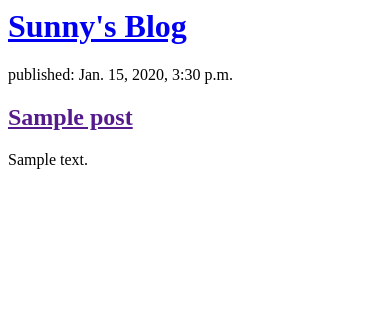
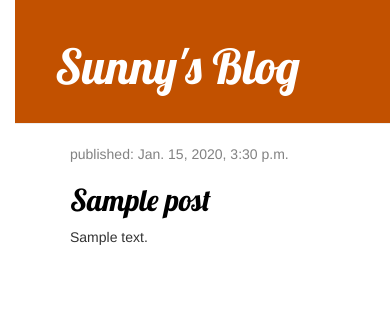
Before and after one commit to Sunil-Yaragoppa/my-first-blog, a Django app: template blog/templates/blog/post_list.html in a window 390 px wide. Shown: the top 316 px of the page. Run offline with Django 3.2, Linux system fonts and the light colour scheme; the template is opened without the code that fills it: values that come from a table or form of the project are taken from there, others are empty; tables that the repository leaves empty hold one stand-in row (values such as "Sample post"); some libraries are stand-ins or nearby versions.

Commit message:
My Django Girls modified html and css files

```diff
--- /dev/null
+++ b/blog/static/css/blog.css
@@ -0,0 +1,53 @@
+h1 a, h2 a {
+    color: #C25100;
+    font-family: 'Lobster';
+}
+body {
+    padding-left: 15px;
+}
+.page-header {
+    background-color: #C25100;
+    margin-top: 0;
+    padding: 20px 20px 20px 40px;
+}
+
+.page-header h1, .page-header h1 a, .page-header h1 a:visited, .page-header h1 a:active {
+    color: #ffffff;
+    font-size: 36pt;
+    text-decoration: none;
+}
+
+.content {
+    margin-left: 40px;
+}
+
+h1, h2, h3, h4 {
+    font-family: 'Lobster', cursive;
+}
+
+.date {
+    color: #828282;
+}
+
+.save {
+    float: right;
+}
+
+.post-form textarea, .post-form input {
+    width: 100%;
+}
+
+.top-menu, .top-menu:hover, .top-menu:visited {
+    color: #ffffff;
+    float: right;
+    font-size: 26pt;
+    margin-right: 20px;
+}
+
+.post {
+    margin-bottom: 70px;
+}
+
+.post h2 a, .post h2 a:visited {
+    color: #000000;
+}
--- a/blog/templates/blog/post_list.html
+++ b/blog/templates/blog/post_list.html
@@ -1,9 +1,15 @@
+{% load static %}
 <html>
     <head>
         <title>Sunny's blog</title>
+        <link rel="stylesheet" href="//maxcdn.bootstrapcdn.com/bootstrap/3.2.0/css/bootstrap.min.css">
+        <link rel="stylesheet" href="//maxcdn.bootstrapcdn.com/bootstrap/3.2.0/css/bootstrap-theme.min.css">
+        <link href="//fonts.googleapis.com/css?family=Lobster&subset=latin,latin-ext" rel="stylesheet" type="text/css">
+        <link rel="stylesheet" href="{% static 'css/blog.css' %}">
+
     </head>
     <body>
-        <div>
+        <div class="page-header">
             <h1><a href="/">Sunny's Blog</a></h1>
         </div>
 
@@ -20,13 +26,28 @@
         </div>
         {{ posts }} -->
 
-        {% for post in posts %}
-        	<div>
+        <!-- {% for post in posts %}
+        	<div class="post">
         		<p>published: {{ post.published_date }}</p>
         		<h2><a href="">{{ post.title }}</a></h2>
         		<p>{{ post.text|linebreaksbr }}</p>
         	</div>
         {% endfor %}
-
+    -->
+    	<div class="content container">
+    		<div class="row">
+    			<div class="col-md-8">
+    				{% for post in posts %}
+    				<div class="post">
+    					<div class="date">
+    						<p>published: {{ post.published_date }}</p>
+    					</div>
+    					<h2><a href="">{{ post.title }}</a></h2>
+    					<p>{{ post.text|linebreaksbr }}</p>
+    				</div>
+    				{% endfor %}
+    			</div>
+    		</div>
+    	</div>
     </body>
 </html>
```
